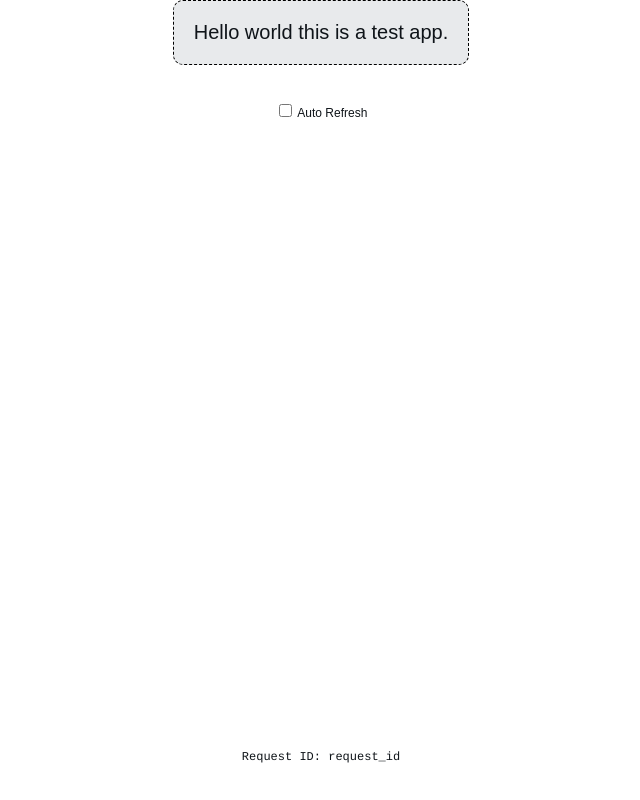
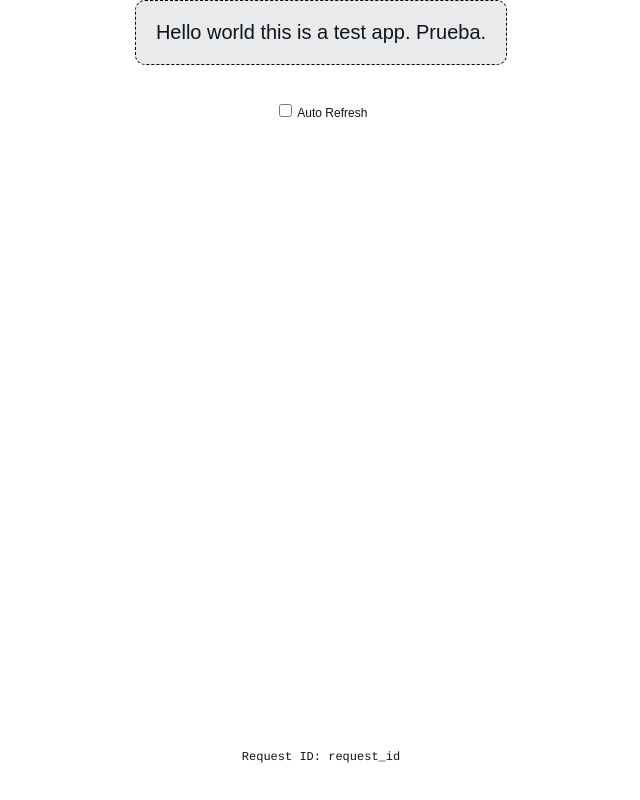
Before and after one commit to agustintejeiro/desafiobr, a plain HTML site: page index.html in a window 1280 px wide. Shown: the whole page, without its empty margins (319-959 px from the left). Drawn offline with Linux system fonts and the light colour scheme.

Commit message:
Prueba deploy.

```diff
--- a/index.html
+++ b/index.html
@@ -77,7 +77,7 @@ function changeCookie() {
 </head>
 <body onload="checkRefresh();">
 <div class="info">
-<p class="smaller">Hello world this is a test app.</p>
+<p class="smaller">Hello world this is a test app. Prueba.</p>
 </div>
 <div class="check"><input type="checkbox" id="check" onchange="changeCookie()"> Auto Refresh</div>
     <div id="footer">
```
